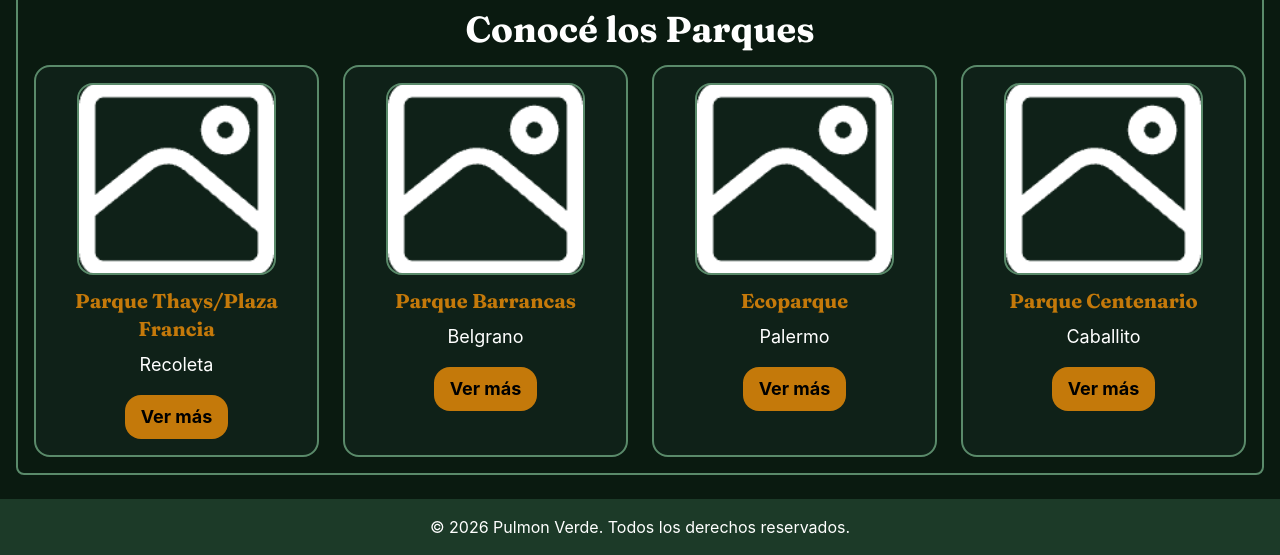
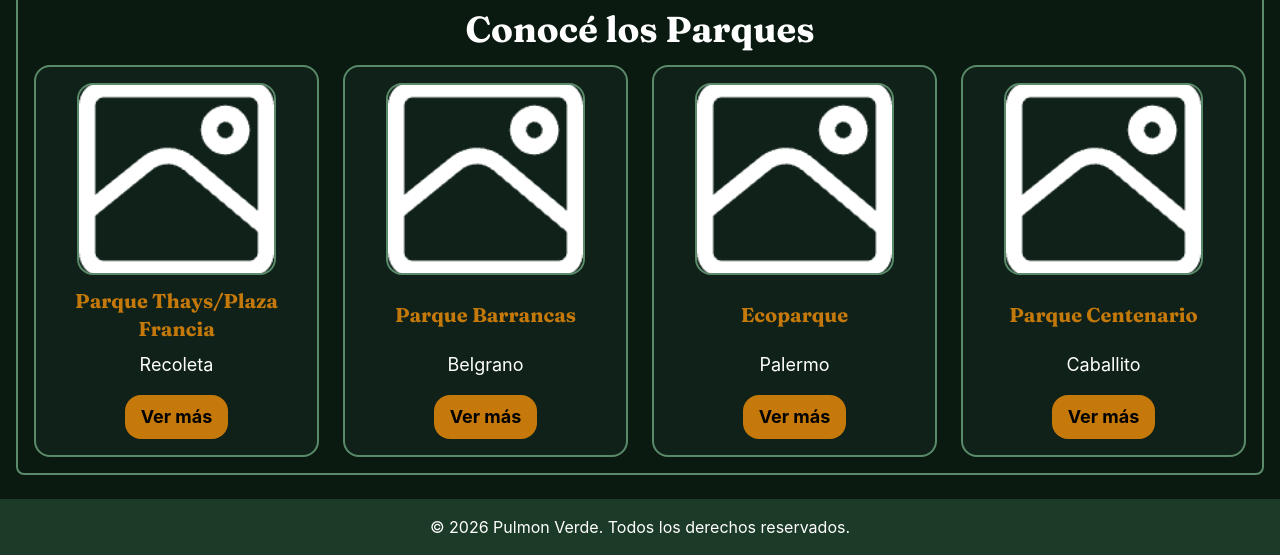
Before and after one commit to adri-bergantino/pulmonVerde, a plain HTML site: page index.html in a window 1280 px wide. Shown: the part 889-1444 px from the top of the page. Drawn offline with Linux system fonts and the light colour scheme.

Commit message:
Mejoras esteticas

```diff
--- a/index.html
+++ b/index.html
@@ -49,7 +49,7 @@
 <body class="bg-[#0A1A10]">
 
     <header class=" sticky top-0 h-20 bg-[#1C3A28] font-sans text-white flex items-center">
-    <img src="Fotos/logo.png" alt="Logo de Pulmón Verde" class="h-20 ml-4">
+    <img src="Fotos/logo.png" alt="Logo de Pulmón Verde" class="h-20 ml-4 ">
     </header>
 
     <div class="grid grid-cols-[minmax(0,1fr)_minmax(0,3fr)] h-[800px] w-full overflow-hidden bg-[#0A1A10]">
@@ -72,41 +72,41 @@
             <div class="flex flex-col bg-[#0F2118] p-4 rounded-2xl border-2 border-[#5A8A6A]">
                 <img src="Fotos/Foto.png" alt="Parque Thays" class="block mx-auto w-4/5 h-48 object-cover rounded-2xl border-2 border-[#5A8A6A]">
 
-                <h3 class="font-Fraunces font-bold text-[#C4790A] text-lg md:text-xl text-center mt-3 break-words">Parque Thays/Plaza Francia</h3>
+                <h3 class="font-Fraunces font-bold text-[#C4790A] text-lg md:text-xl text-center mt-3 min-h-[3.5rem] flex items-center justify-center break-words">Parque Thays/Plaza Francia</h3>
 
                 <p class="text-white text-center text-lg mt-2"> Recoleta</p>
 
-                <button class="bg-[#C4790A] px-4 py-2 text-lg font-bold font-Outfit mx-auto mt-4 rounded-2xl">Ver más</button>
+                <button class="bg-[#C4790A] px-4 py-2 text-lg font-bold font-Outfit mx-auto mt-4 rounded-2xl hover:scale-110">Ver más</button>
             </div>
 
             <div class="flex flex-col bg-[#0F2118] p-4 rounded-2xl border-2 border-[#5A8A6A]">
 
                 <img src="Fotos/Foto.png"alt="Parque Barrancas" class="block mx-auto w-4/5 h-48 object-cover rounded-2xl border-2 border-[#5A8A6A]">
 
-                <h3 class="font-Fraunces font-bold text-[#C4790A] text-lg md:text-xl text-center mt-3 break-words">Parque Barrancas</h3>
+                <h3 class="font-Fraunces font-bold text-[#C4790A] text-lg md:text-xl text-center mt-3 min-h-[3.5rem] flex items-center justify-center break-words">Parque Barrancas</h3>
 
                 <p class="text-white text-center text-lg mt-2">Belgrano</p>
 
-                <button class="bg-[#C4790A] px-4 py-2 text-lg font-bold font-Outfit mx-auto mt-4 rounded-2xl">Ver más</button>
+                <button class="bg-[#C4790A] px-4 py-2 text-lg font-bold font-Outfit mx-auto mt-4 rounded-2xl hover:scale-110">Ver más</button>
             </div>
 
             <div class="flex flex-col bg-[#0F2118] p-4 rounded-2xl border-2 border-[#5A8A6A]">
                 <img src="Fotos/Foto.png" alt="Ecoparque" class="block mx-auto w-4/5 h-48 object-cover rounded-2xl border-2 border-[#5A8A6A]">
 
-                <h3 class="font-Fraunces font-bold text-[#C4790A] text-lg md:text-xl text-center mt-3 break-words">Ecoparque</h3>
+                <h3 class="font-Fraunces font-bold text-[#C4790A] text-lg md:text-xl text-center mt-3 min-h-[3.5rem] flex items-center justify-center break-words">Ecoparque</h3>
 
                 <p class="text-white text-center text-lg mt-2"> Palermo </p>
 
-                <button class="bg-[#C4790A] px-4 py-2 text-lg font-bold font-Outfit mx-auto mt-4 rounded-2xl">Ver más</button>
+                <button class="bg-[#C4790A] px-4 py-2 text-lg font-bold font-Outfit mx-auto mt-4 rounded-2xl hover:scale-110">Ver más</button>
             </div>
 
             <div class="flex flex-col bg-[#0F2118] p-4 rounded-2xl border-2 border-[#5A8A6A]"> <img src="Fotos/Foto.png" alt="Parque Centenario" class="block mx-auto w-4/5 h-48 object-cover rounded-2xl border-2 border-[#5A8A6A]">
 
-                <h3 class="font-Fraunces font-bold text-[#C4790A] text-lg md:text-xl text-center mt-3 break-words">Parque Centenario</h3>
+                <h3 class="font-Fraunces font-bold text-[#C4790A] text-lg md:text-xl text-center mt-3 min-h-[3.5rem] flex items-center justify-center break-words">Parque Centenario</h3>
 
                 <p class="text-white text-center text-lg mt-2">Caballito</p>
 
-                <button class="bg-[#C4790A] px-4 py-2 text-lg font-bold font-Outfit mx-auto mt-4 rounded-2xl">Ver más</button>
+                <button class="bg-[#C4790A] px-4 py-2 text-lg font-bold font-Outfit mx-auto mt-4 rounded-2xl hover:scale-110">Ver más</button>
             </div>
 
         </div>
```
Also changed, not shown: output.css.
